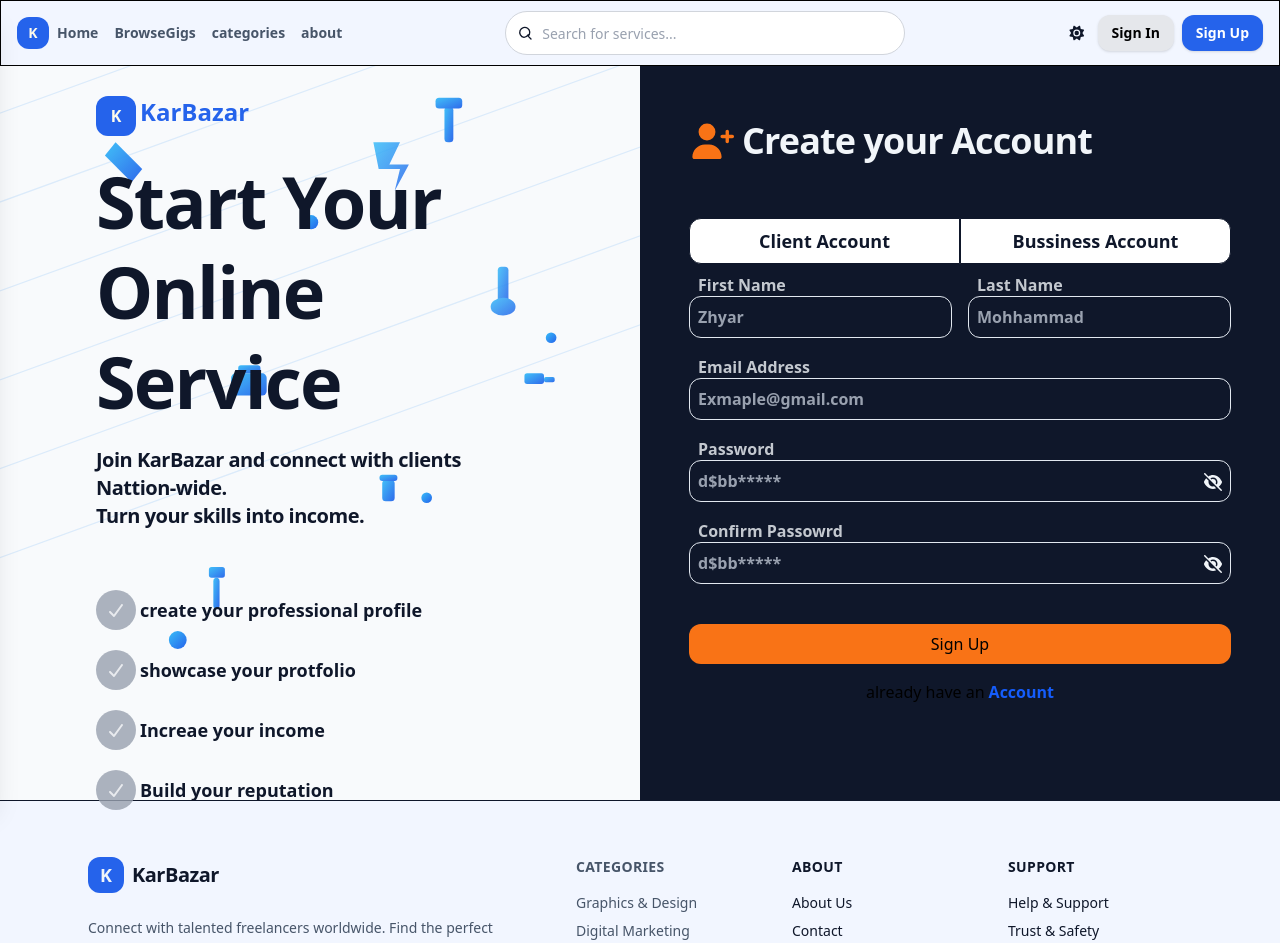
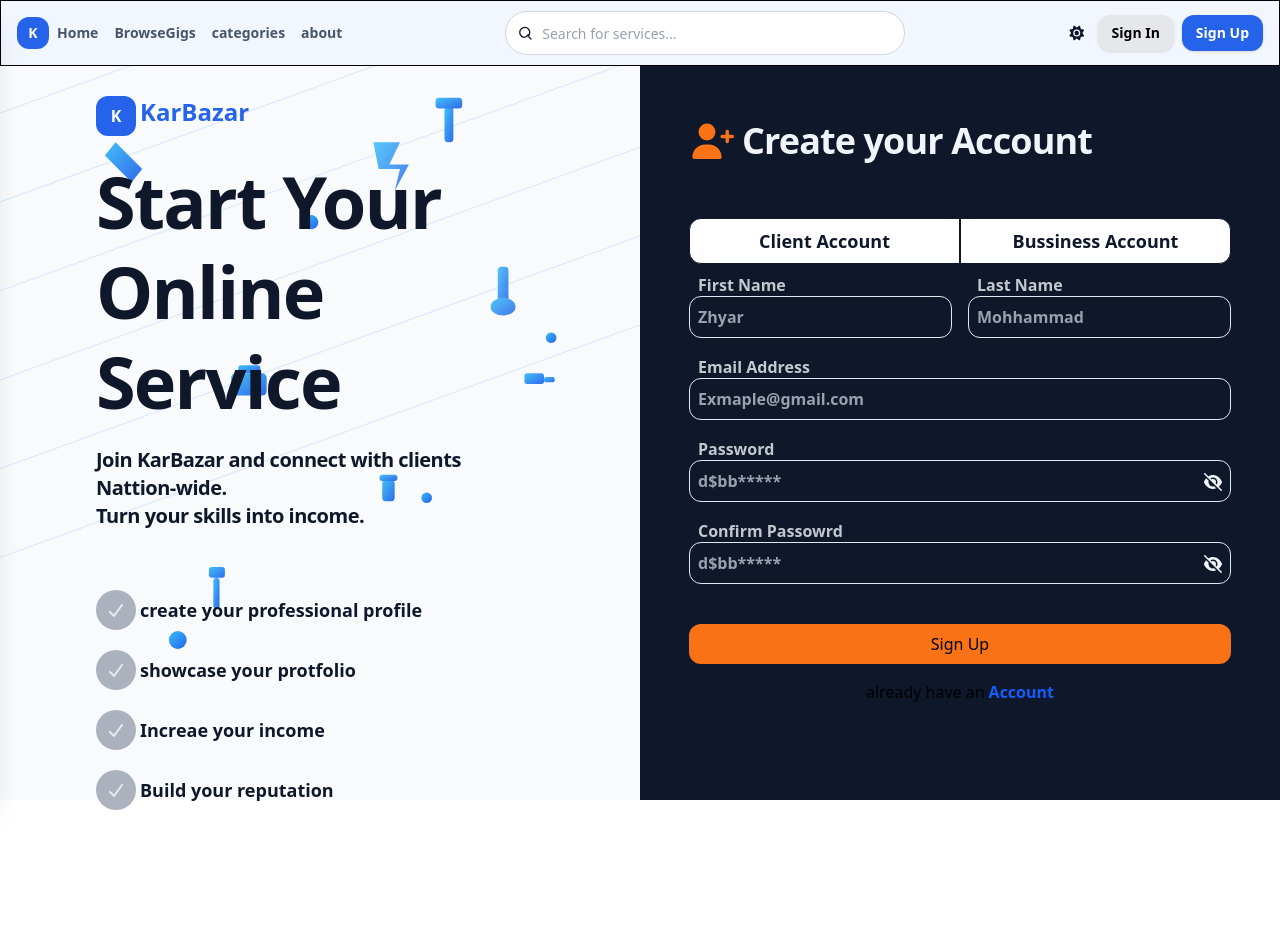
Before and after one commit to ZhyarM/KarBazar, a React (Vite) app: page /sign-up in a window 1280 px wide. Shown: the top 943 px of the page. After the commit the page ends 810 px from the top, so only its background shows below. Built offline with nearby package versions, Linux system fonts and the light colour scheme.

Commit message:
fixed the footer that was visible in the sign-in page

```diff
--- a/src/pages/auth/SignUp.tsx
+++ b/src/pages/auth/SignUp.tsx
@@ -44,7 +44,7 @@ function SignUp() {
     <div className="flex flex-row h-screen  w-full background-image ">
       <div
         id="fill_up_side"
-        className="fade-up hidden md:block svg    w-1/2 bg-(--color-bg) flex flex-col justify-center items-center p-24    "
+        className="fade-up hidden md:block svg w-1/2 bg-(--color-bg) flex-col justify-center items-center p-24    "
       >
         <div className=" h-fit w-fit flex flex-col gap-5 svg-light   ">
           <div className="fade-up flex  flex-row gap-1 h-fit">
--- a/src/router/Root.tsx
+++ b/src/router/Root.tsx
@@ -1,14 +1,19 @@
-import { Outlet } from "react-router-dom";
+import { Outlet, useLocation } from "react-router-dom";
 import Navbar from "../components/Navbar.tsx";
 import Sidebar from "../components/Sidebar.tsx";
 import Footer from './../page_components/Footer.tsx';
+
 export default function Root() {
+  const { pathname } = useLocation();
+
+  const hideFooter = pathname === "/sign-in" || pathname === "/sign-up";
+
   return (
     <>
       <Navbar />
       <Sidebar />
       <Outlet />
-      <Footer />
+      {!hideFooter && <Footer />}
     </>
   );
 }
```
